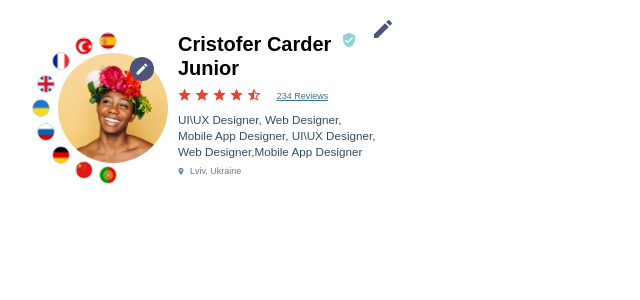
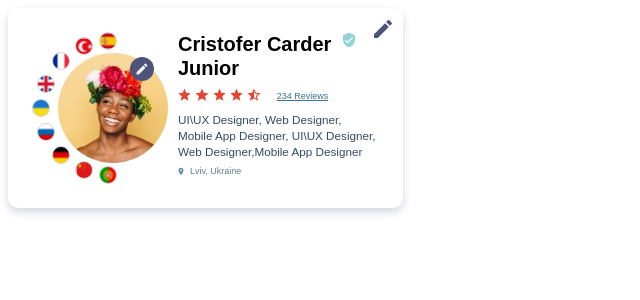
Before and after one commit to SergiyOsadchyy/test-seven, an Angular app: page / in a window 1280 px wide. Shown: the top 300 px of the page, without its empty margins (0-640 px from the left). Built offline with nearby package versions, Linux system fonts and the light colour scheme.

Commit message:
add DemoComponent

```diff
--- a/src/app/app.component.html
+++ b/src/app/app.component.html
@@ -1 +1 @@
-<app-left-card></app-left-card>
+<app-demo></app-demo>
--- a/src/app/app.module.ts
+++ b/src/app/app.module.ts
@@ -3,11 +3,13 @@ import { NgModule } from '@angular/core';
 
 import { AppComponent } from './app.component';
 import { LeftCardComponent } from './shared/controls/left-card/left-card.component';
+import { DemoComponent } from './pages/demo/demo.component';
 
 @NgModule({
   declarations: [
     AppComponent,
-    LeftCardComponent
+    LeftCardComponent,
+    DemoComponent
   ],
   imports: [
     BrowserModule
--- /dev/null
+++ b/src/app/pages/demo/demo.component.html
@@ -0,0 +1 @@
+<app-left-card></app-left-card>
--- /dev/null
+++ b/src/app/pages/demo/demo.component.scss
@@ -0,0 +1,6 @@
+:host {
+  display: block;
+  width: 395px;
+  height: 863px;
+  filter: drop-shadow(0px 4px 4px rgba(76, 84, 123, 0.24));
+}
--- /dev/null
+++ b/src/app/pages/demo/demo.component.ts
@@ -0,0 +1,15 @@
+import { Component, OnInit } from '@angular/core';
+
+@Component({
+  selector: 'app-demo',
+  templateUrl: './demo.component.html',
+  styleUrls: ['./demo.component.scss']
+})
+export class DemoComponent implements OnInit {
+
+  constructor() { }
+
+  ngOnInit(): void {
+  }
+
+}
```
Also changed, not shown: 1 other file (tests, documents, lock files or other folders).
